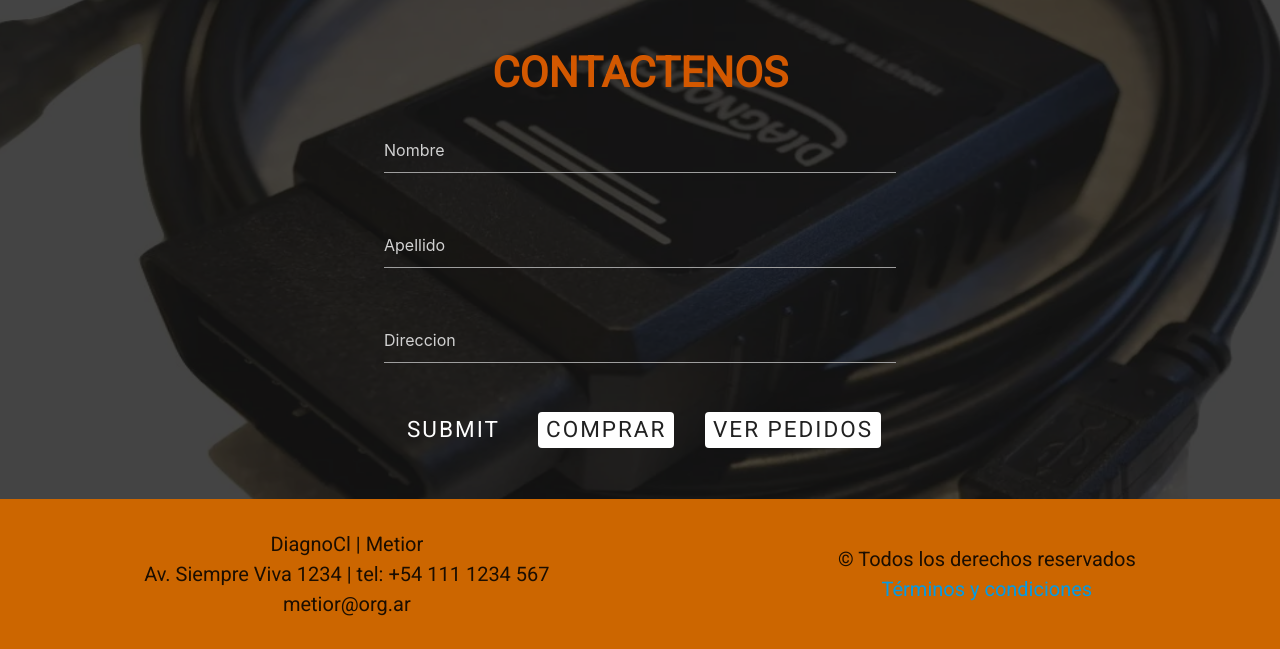
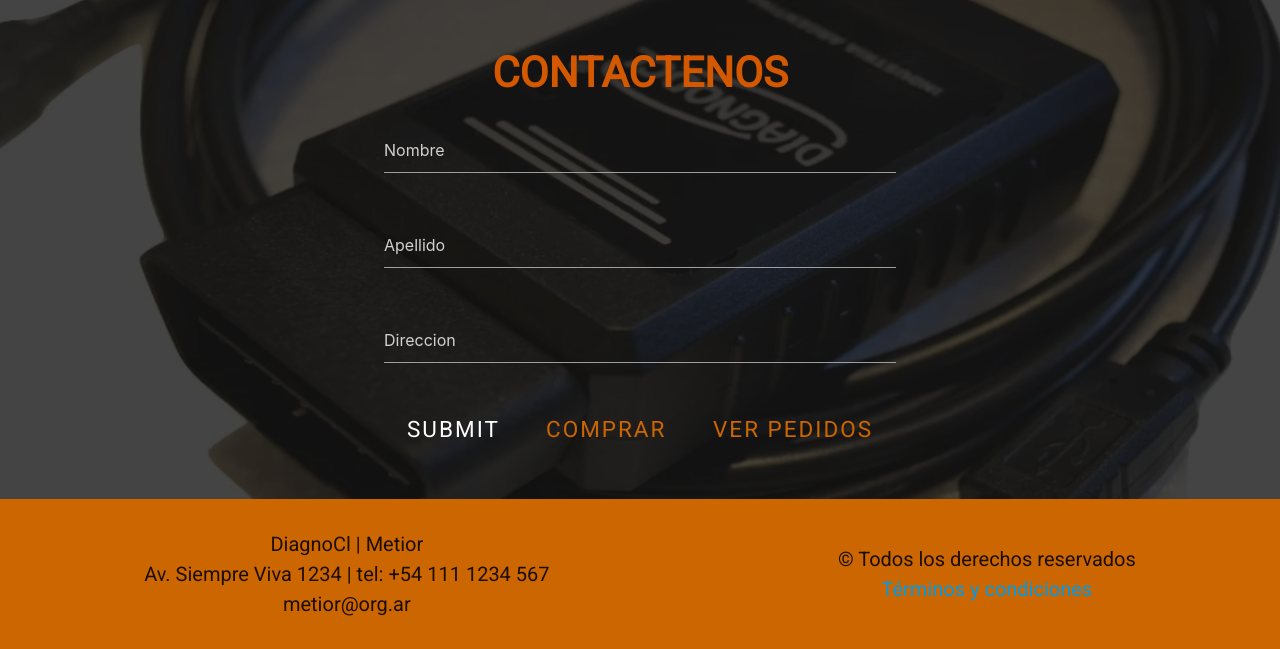
Before and after one commit to SebastianIRodriguez/Metior-Web, a PHP site: page /contacto.html in a window 1280 px wide. Shown: the part 201-850 px from the top of the page. Run offline with PHP 8.4, Linux system fonts and the light colour scheme.

Commit message:
correcciones en estilos, etc

```diff
--- a/contacto.html
+++ b/contacto.html
@@ -42,17 +42,17 @@
                     <input type="text" id="direccion_usuario" placeholder="Direccion"><br><br>
                     <span style="display: flex;justify-content: space-around;">
                         <input id="enviar" class="mdc-button" style="color:#fff" type="submit">
-                        <button id="boton-comprar" style="background-color:white" class="mdc-button">Comprar</button>
+                        <button id="boton-comprar" style="color: #cc6600" class="mdc-button">Comprar</button>
                         <script type="text/javascript">
                         document.getElementById("boton-comprar").onclick = function() {
                             location.href = "ventana-compras.html";
                             return false
                         };
                         </script>
-                        <button id="boton-pedidos" style="background-color:white" class="mdc-button">Ver Pedidos</button>
+                        <button id="boton-pedidos" style="color: #cc6600" class="mdc-button">Ver Pedidos</button>
                         <script type="text/javascript">
                         document.getElementById("boton-pedidos").onclick = function() {
-                            location.href = "pedidos.html";
+                            location.href = "login.html";
                             return false
                         };
                         </script>
--- a/css/estilos.css
+++ b/css/estilos.css
@@ -125,7 +125,6 @@ text-transform: uppercase;
   width: 150px;
 }
 #cuerpo{
-  color: #cc6600;
   /*background-color: #454545;*/
   height: 100%;
   width: 100%;
@@ -173,6 +172,7 @@ text-transform: uppercase;
 }
 
 .box{
+  color: #cc6600;
   width: 40%;
   height: auto;
   background-color: #303030;
```
